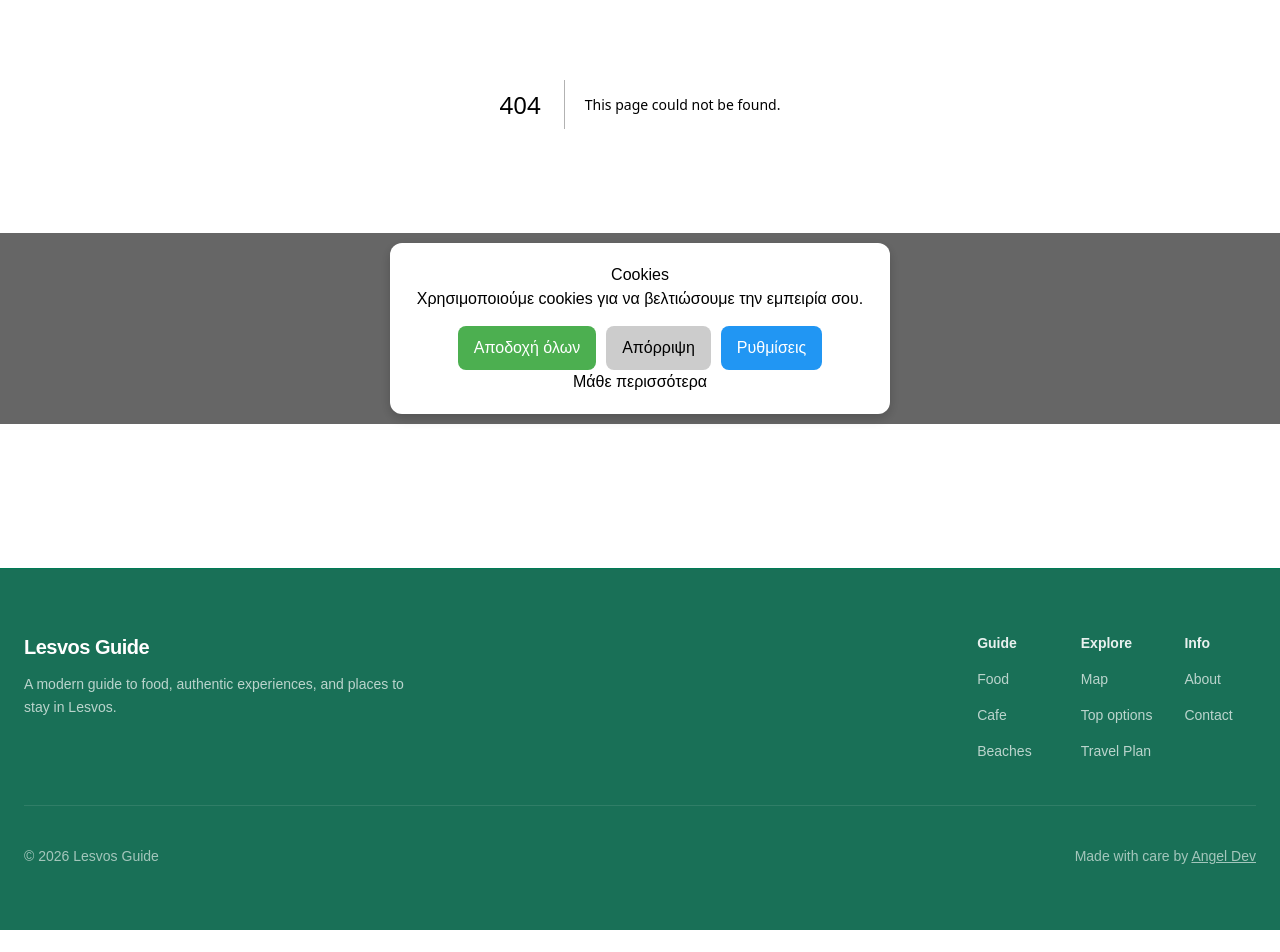
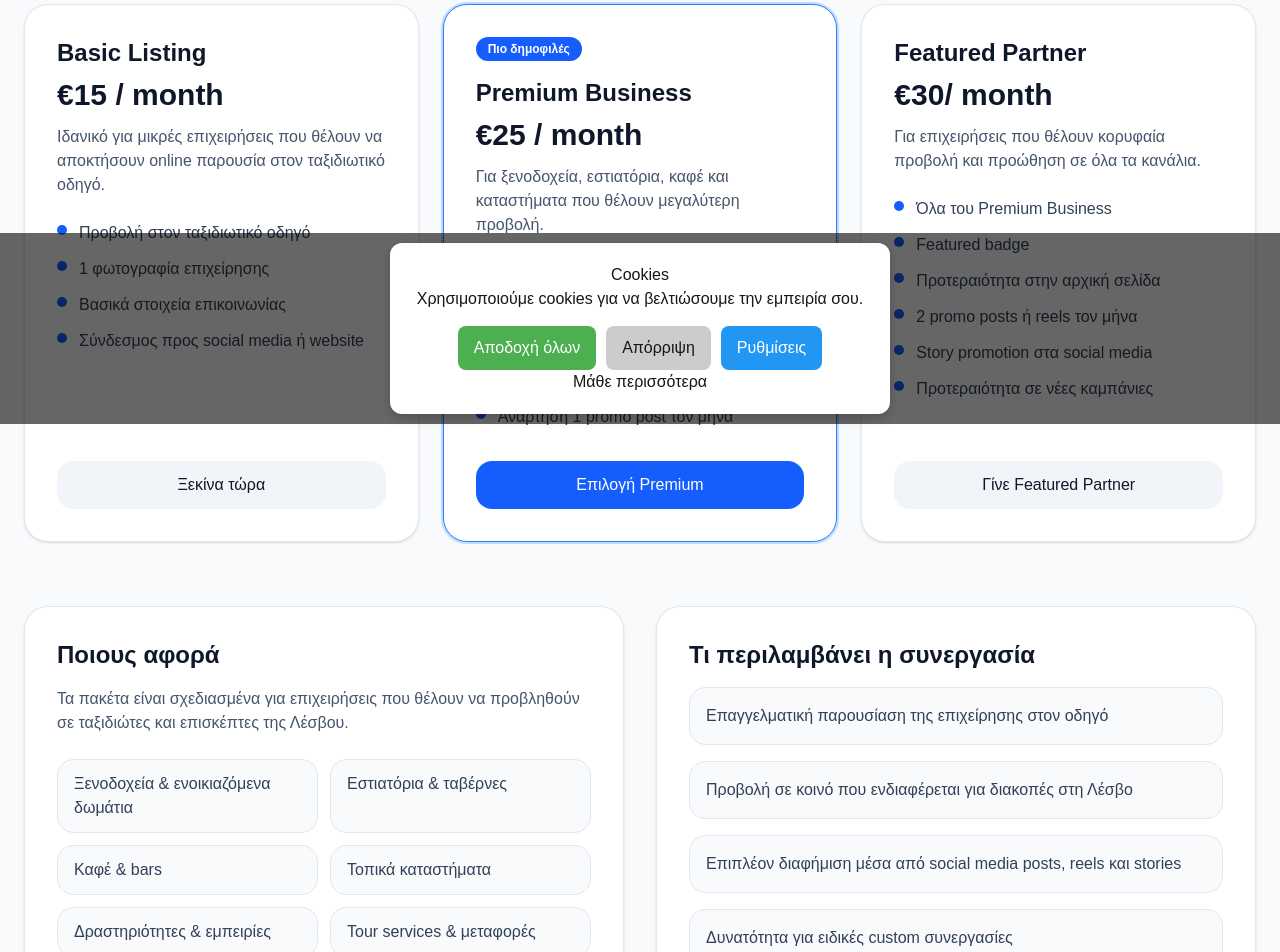
Before and after one commit to amamouridis06/lesvos-travel-guide, a Next.js app: page /plans in a window 1280 px wide. Before the commit this address had no page. Shown: the part 376-1328 px from the top of the page. Before the commit the page ends 1306 px from the top, so only its background shows below. Built offline with nearby package versions, Linux system fonts and the light colour scheme.

Commit message:
Add files via upload

```diff
--- /dev/null
+++ b/app/plans/page.jsx
@@ -0,0 +1,155 @@
+export default function LesvosSubscriptionPlans() {
+  const plans = [
+    {
+      name: "Basic Listing",
+      price: "€15 / month",
+      description: "Ιδανικό για μικρές επιχειρήσεις που θέλουν να αποκτήσουν online παρουσία στον ταξιδιωτικό οδηγό.",
+      features: [
+        "Προβολή στον ταξιδιωτικό οδηγό",
+        "1 φωτογραφία επιχείρησης",
+        "Βασικά στοιχεία επικοινωνίας",
+        "Σύνδεσμος προς social media ή website",
+      ],
+      cta: "Ξεκίνα τώρα",
+      highlighted: false,
+    },
+    {
+      name: "Premium Business",
+      price: "€25 / month",
+      description: "Για ξενοδοχεία, εστιατόρια, καφέ και καταστήματα που θέλουν μεγαλύτερη προβολή.",
+      features: [
+        "Όλα του Basic Listing",
+        "Έως 10 φωτογραφίες",
+        "Περιγραφή επιχείρησης",
+        "Εμφάνιση σε προτεινόμενα αποτελέσματα",
+        "Ανάρτηση 1 promo post τον μήνα",
+      ],
+      cta: "Επιλογή Premium",
+      highlighted: true,
+    },
+    {
+      name: "Featured Partner",
+      price: "€30/ month",
+      description: "Για επιχειρήσεις που θέλουν κορυφαία προβολή και προώθηση σε όλα τα κανάλια.",
+      features: [
+        "Όλα του Premium Business",
+        "Featured badge",
+        "Προτεραιότητα στην αρχική σελίδα",
+        "2 promo posts ή reels τον μήνα",
+        "Story promotion στα social media",
+        "Προτεραιότητα σε νέες καμπάνιες",
+      ],
+      cta: "Γίνε Featured Partner",
+      highlighted: false,
+    },
+  ];
+
+  const categories = [
+    "Ξενοδοχεία & ενοικιαζόμενα δωμάτια",
+    "Εστιατόρια & ταβέρνες",
+    "Καφέ & bars",
+    "Τοπικά καταστήματα",
+    "Δραστηριότητες & εμπειρίες",
+    "Tour services & μεταφορές",
+  ];
+
+  return (
+    <div className="min-h-screen bg-slate-50 text-slate-900 px-6 py-12">
+      <div className="max-w-7xl mx-auto">
+        <section className="text-center mb-14">
+          <p className="inline-block rounded-full bg-blue-100 text-blue-700 px-4 py-1 text-sm font-medium mb-4">
+            Lesvos Travel Guide
+          </p>
+          <h1 className="text-4xl md:text-5xl font-bold tracking-tight mb-4">
+            Συνδρομές για επιχειρήσεις
+          </h1>
+          <p className="max-w-2xl mx-auto text-lg text-slate-600 leading-relaxed">
+            Προώθησε το ξενοδοχείο, το κατάστημα ή την επιχείρησή σου μέσα από τον ταξιδιωτικό οδηγό της Λέσβου και προσέγγισε επισκέπτες που αναζητούν εμπειρίες στο νησί.
+          </p>
+        </section>
+
+        <section className="grid md:grid-cols-3 gap-6 mb-16">
+          {plans.map((plan) => (
+            <div
+              key={plan.name}
+              className={`rounded-3xl p-8 shadow-sm border bg-white flex flex-col ${
+                plan.highlighted ? "border-blue-500 ring-2 ring-blue-200" : "border-slate-200"
+              }`}
+            >
+              {plan.highlighted && (
+                <span className="inline-block mb-4 rounded-full bg-blue-600 text-white text-xs font-semibold px-3 py-1 w-fit">
+                  Πιο δημοφιλές
+                </span>
+              )}
+
+              <h2 className="text-2xl font-bold mb-2">{plan.name}</h2>
+              <p className="text-3xl font-semibold mb-3">{plan.price}</p>
+              <p className="text-slate-600 mb-6">{plan.description}</p>
+
+              <ul className="space-y-3 mb-8 flex-1">
+                {plan.features.map((feature) => (
+                  <li key={feature} className="flex items-start gap-3 text-slate-700">
+                    <span className="mt-1 h-2.5 w-2.5 rounded-full bg-blue-600" />
+                    <span>{feature}</span>
+                  </li>
+                ))}
+              </ul>
+
+              <button className={`w-full rounded-2xl px-4 py-3 font-medium transition ${
+                plan.highlighted
+                  ? "bg-blue-600 text-white hover:bg-blue-700"
+                  : "bg-slate-100 text-slate-900 hover:bg-slate-200"
+              }`}>
+                {plan.cta}
+              </button>
+            </div>
+          ))}
+        </section>
+
+        <section className="grid lg:grid-cols-2 gap-8 mb-16">
+          <div className="bg-white rounded-3xl p-8 shadow-sm border border-slate-200">
+            <h3 className="text-2xl font-bold mb-4">Ποιους αφορά</h3>
+            <p className="text-slate-600 mb-6">
+              Τα πακέτα είναι σχεδιασμένα για επιχειρήσεις που θέλουν να προβληθούν σε ταξιδιώτες και επισκέπτες της Λέσβου.
+            </p>
+            <ul className="grid sm:grid-cols-2 gap-3">
+              {categories.map((category) => (
+                <li key={category} className="rounded-2xl bg-slate-50 border border-slate-200 px-4 py-3 text-slate-700">
+                  {category}
+                </li>
+              ))}
+            </ul>
+          </div>
+
+          <div className="bg-white rounded-3xl p-8 shadow-sm border border-slate-200">
+            <h3 className="text-2xl font-bold mb-4">Τι περιλαμβάνει η συνεργασία</h3>
+            <div className="space-y-4 text-slate-700">
+              <div className="rounded-2xl bg-slate-50 p-4 border border-slate-200">
+                Επαγγελματική παρουσίαση της επιχείρησης στον οδηγό
+              </div>
+              <div className="rounded-2xl bg-slate-50 p-4 border border-slate-200">
+                Προβολή σε κοινό που ενδιαφέρεται για διακοπές στη Λέσβο
+              </div>
+              <div className="rounded-2xl bg-slate-50 p-4 border border-slate-200">
+                Επιπλέον διαφήμιση μέσα από social media posts, reels και stories
+              </div>
+              <div className="rounded-2xl bg-slate-50 p-4 border border-slate-200">
+                Δυνατότητα για ειδικές custom συνεργασίες
+              </div>
+            </div>
+          </div>
+        </section>
+
+        <section className="bg-blue-600 text-white rounded-3xl p-10 text-center shadow-sm">
+          <h3 className="text-3xl font-bold mb-4">Θέλεις να προβάλεις την επιχείρησή σου;</h3>
+          <p className="max-w-2xl mx-auto text-blue-100 text-lg mb-6">
+            Επικοινώνησε μαζί μας για να διαμορφώσουμε το κατάλληλο πακέτο προβολής για το ξενοδοχείο, το κατάστημα ή την επιχείρησή σου.
+          </p>
+          <button className="rounded-2xl bg-white text-blue-700 px-6 py-3 font-semibold hover:bg-blue-50 transition">
+            Επικοινωνία
+          </button>
+        </section>
+      </div>
+    </div>
+  );
+}
```
